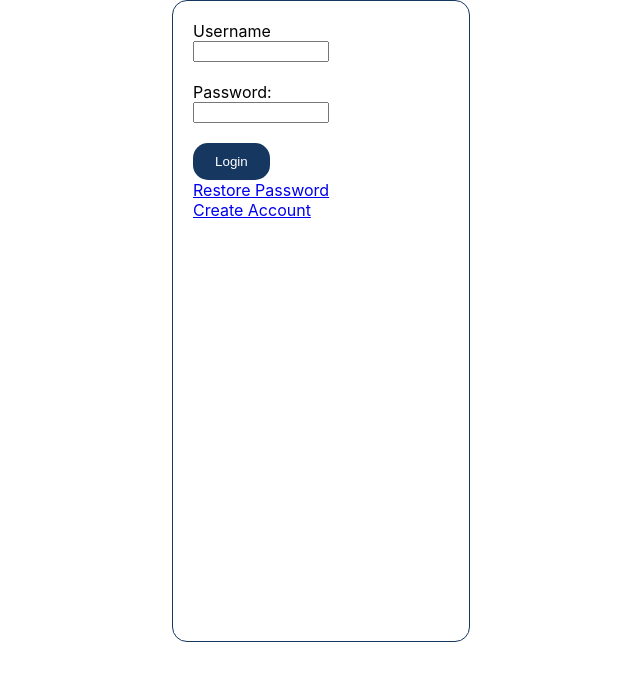
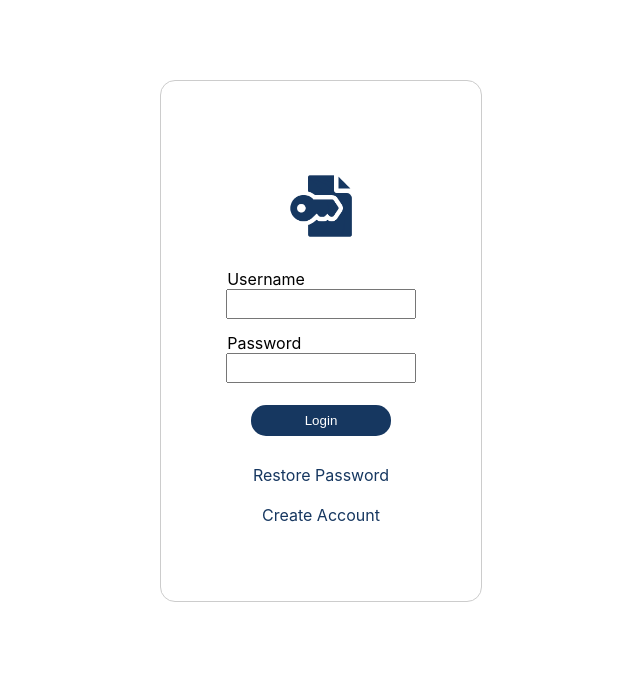
Before and after one commit to OAMK-VPN/DriverApp_frontend, a React (Create React App) app: page / in a window 1280 px wide. Shown: the top 680 px of the page, without its empty margins (319-959 px from the left). Built offline with nearby package versions, Linux system fonts and the light colour scheme.

Commit message:
design & input validation

```diff
--- a/src/components/Login/Login.js
+++ b/src/components/Login/Login.js
@@ -4,6 +4,9 @@ import { Link } from "react-router-dom";
 
 import { getAllCredentials } from "../../driverCredentials";
 import { useNavigate } from 'react-router-dom';
+
+
+import keys from "../../assets/images/key-chain.png"
 
 
 export default function Login() {
@@ -14,6 +17,10 @@ export default function Login() {
 
   const printCredentials = () => { console.log(credentials); };
 
+  const UserInputHandler = (e) => {
+    const sanitaziedInput = e.target.value.replace(/[^A-Za-z0-9]/g, '');
+    setUsername(sanitaziedInput);
+  }
 
 
   const loginHandler = (e) => {
@@ -38,32 +45,39 @@ export default function Login() {
 
 
   return (
-    <div className={styles.form}>
-    <form onSubmit={loginHandler}>
-      <label htmlFor="username">Username </label>
+    <div className={styles.parent_form}>
+      <form className={styles.form} onSubmit={loginHandler}>
+      <img
+      src = {keys}
+      style={{ width: '25%', height: 'auto', paddingTop: "25%", paddingBottom: "10%"}}
+      />
+        <label className={styles.label} htmlFor="username">Username</label>
         <input
+
+          className={styles.login_input}
           id = "username"
-          className={styles.logininput}
           value={username}
-          onChange={event => setUsername(event.target.value)}
+          onChange={UserInputHandler}
           name="username"
           type="text"
-        />
-      <br />
-      <label>
-        Password:
+          />
+
+
+        <label className={styles.label} htmlFor="password">Password</label>
         <input
-          className={styles.logininput}
+          className={styles.login_input}
+          id = "password"
           value={password}
           onChange={event => setPassword(event.target.value)}
           name="password"
           type="password"
         />
-      </label>
-      <br />
-      <button className={styles.loginbutton}>Login</button> <br />
-      <Link to={`/RestorePassword`}> Restore Password</Link> <br />
-      <Link to={`/CreateAccount`}> Create Account</Link>
+
+
+      <button className={styles.login_button}>Login</button> <br />
+      <Link to={`/RestorePassword`} className={styles.restore_password}> Restore Password</Link> <br />
+      <Link to={`/CreateAccount`} className={styles.create_account}> Create Account</Link>
+
     </form>
     </div>
   );
--- a/src/components/Login/Login.module.css
+++ b/src/components/Login/Login.module.css
@@ -1,42 +1,102 @@
-.form {
-
-    background-color:#ffffff;
-    height: 600px;
-    width: 20%;
-    float:center;
-
-    margin: auto;
-    padding: 20px;
-    border: 1px solid #163760;
-    border-radius: 15px;
-  }
-
-.form label {
-  display: block;
+.parent_form {
+  display: flex;
+  justify-content: center;
+  align-items: center;
+  margin-top: 10vh;
 }
 
 
-.logininput {
-  width: 50%;
-  height: 50%;
-  display: block;
+.form {
+    background-color:#ffffff;
+    height: 60vh;
+    width: 35vh;
+    display: flex;
+    flex-direction: column;
+    align-items: center;
+
+
+
+
+
+    padding: 20px;
+    border: 1px solid #ccc;
+    border-radius: 15px;
+
+
+
+
+
+  }
+
+
+
+.login_input {
+  width: 65%;
+  height: 5%;
+  margin-bottom: 5%;
+
+
 }
 
-.loginbutton {
+
+.login_button {
     background-color: #163760;
     color: white;
     border: 0.5px solid transparent;
-    transition: border-color 0.3s;
-    padding: 10px 20px;
+    transition: border-color 0.5s;
+    padding: 2.5%;
+    margin: 3%;
     border-radius: 15px;
     cursor: pointer;
-    width: 30%;
-    height: 10%;
+    width: 50%;
+    height: auto;
+
+
+
 
 }
 
-.loginbutton:hover {
+.login_button:hover {
   background-color: #ffffff;
   color: #163760;
   border-color: #163760
 }
+
+
+@media (max-width: 800px) {
+  /* Adjust sizes for smaller screens */
+  .login_button {
+    width: 50%; /* Adjust the width for smaller screens */
+    height: auto; /* Set height to auto or adjust accordingly */
+    margin: 3%;
+    font-size: 10px;
+  }
+}
+
+
+.restore_password {
+  color: #163760;
+  text-decoration: none;
+  transition: text-decoration 0.5s;
+}
+
+.restore_password:hover {
+  text-decoration: underline;
+}
+
+
+.create_account{
+  color: #163760;
+  text-decoration: none;
+  transition: text-decoration 0.5s;
+}
+
+.create_account:hover {
+  text-decoration: underline;
+}
+
+
+.label {
+width: 67%;
+text-align: left;
+}
--- a/src/components/SignUp/CreateAccount.js
+++ b/src/components/SignUp/CreateAccount.js
@@ -1,5 +1,5 @@
 import React, { useState } from "react";
-import styles from "./Login.module.css";
+import styles from "./CreateAccount.module.css";
 
 
 import { getAllCredentials } from "../../driverCredentials";
```
Also changed, not shown: src/assets/images/key-chain.png (added), src/components/SignUp/CreateAccount.module.css (renamed from src/components/SignUp/Login.module.css).
